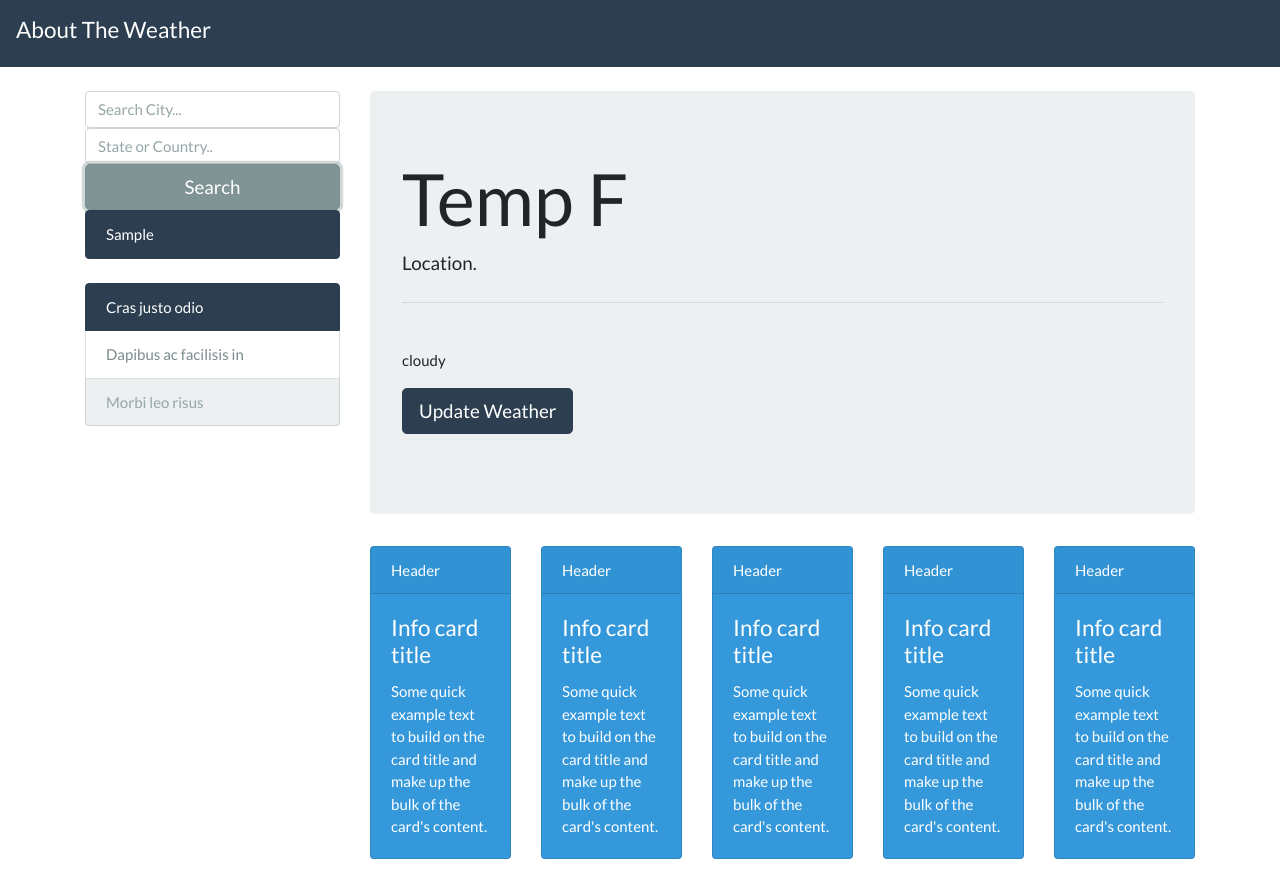
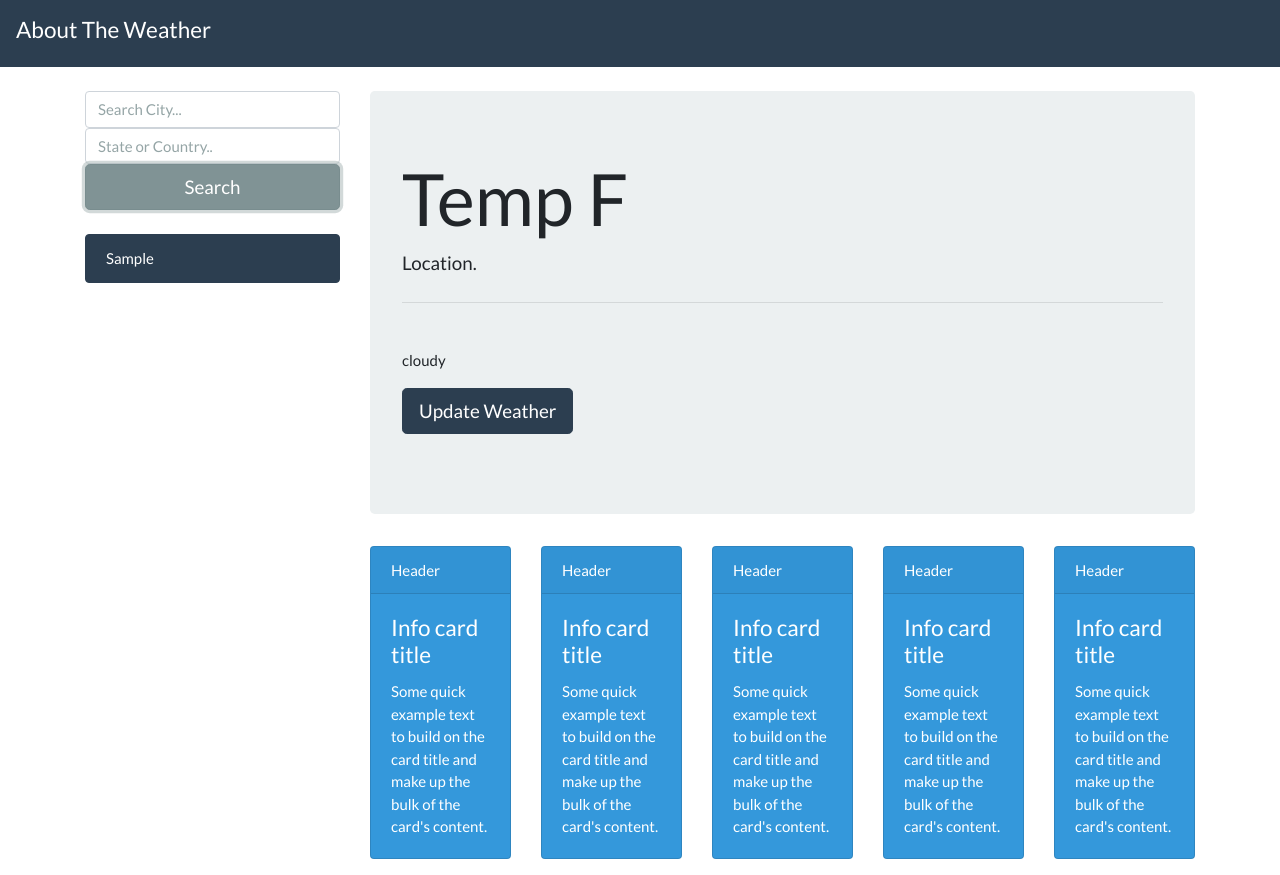
Before and after one commit to drthisguy/06-About-The-Weather, a plain HTML site: page index.html in a window 1280 px wide. Both pictures are taken after typing "Sample", "Sample" into the empty fields and a click on the button "Search". Drawn offline with nearby package versions, Linux system fonts and the light colour scheme; no server answers.

Commit message:
click event listeners generated for the city list & new search triggered

```diff
--- a/assests/scripts/app.js
+++ b/assests/scripts/app.js
@@ -87,6 +87,7 @@ $(document).ready( function() {
   } else {
     cities = JSON.parse(localStorage.getItem("cities"));
   }
+  console.log(cities);
 
   document.querySelector("#city-list").textContent = "";  //reset current list
   //generate list
@@ -97,7 +98,7 @@ $(document).ready( function() {
   ul.className = "list-group";
   //set current city to the active class
   currentCityEl.className =
-  "list-group-item list-group-item-action active";
+  "list-group-item list-group-item-action active mt-4";
   console.log(cities);
 
   currentCityEl.appendChild(document.createTextNode(cities[cities.length - 1].name));
@@ -107,12 +108,30 @@ $(document).ready( function() {
     //create and append list items
     var li = document.createElement("li");
     li.className = "list-group-item list-group-item-action";
-    li.appendChild(document.createTextNode(city));
+    li.setAttribute('data-country', cities[i].country);
+    li.appendChild(document.createTextNode(cities[i].name));
     ul.appendChild(li);
   }
 
   container.appendChild(ul);
+  cityClickListener();
 }
+
+function cityClickListener() {
+
+      var listItems = document.querySelectorAll(".list-group-item");
+
+      listItems.forEach(function (city) {
+        city.addEventListener("click", function (event) {
+          var click = event.currentTarget,
+              cityObj = {
+              name : click.textContent,
+              country : click.getAttribute('data-country')
+              }
+            getWeather(cityObj);
+          })
+        });
+       };
 
 
     $('#search-btn').click(function() {
--- a/index.html
+++ b/index.html
@@ -33,15 +33,7 @@
                         <button type="button" id="search-btn" class="btn btn-secondary btn-lg btn-block">Search</button>
                       </form>
                       <div id="city-list"></div>
-                    <div class="list-group mt-4">
-                        <a href="#" class="list-group-item list-group-item-action active">
-                          Cras justo odio
-                        </a>
-                        <a href="#" class="list-group-item list-group-item-action">Dapibus ac facilisis in
-                        </a>
-                        <a href="#" class="list-group-item list-group-item-action disabled">Morbi leo risus
-                        </a>
-                      </div> </div>
+                     </div>
                     <div class="col-md-9">
                         <div class="jumbotron">
                             <h1 class="display-3 temp">Temp F</h1>
```
Lines whose indentation alone changed are shown as unchanged.
